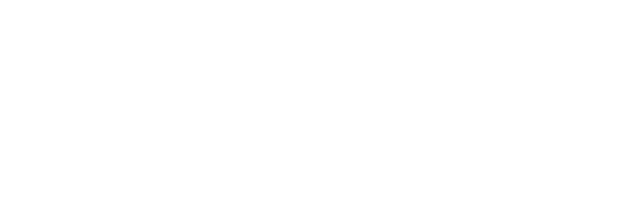
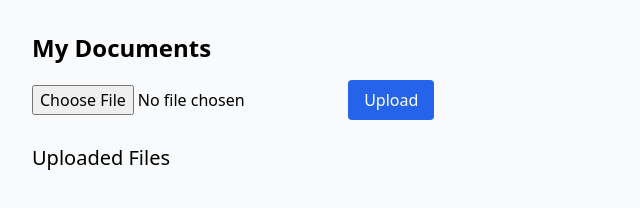
Before and after one commit to Piyushyadu1234/SecureDocumentStorageSystem, a plain HTML site: page frontend/dashboard.html in a window 1280 px wide. Shown: the whole page, without its empty margins (0-640 px from the left). Drawn offline with nearby package versions, Linux system fonts and the light colour scheme.

Commit message:
dashboard

```diff
--- a/frontend/dashboard.html
+++ b/frontend/dashboard.html
@@ -1,10 +1,19 @@
+<!-- /frontend/dashboard.html -->
 <!DOCTYPE html>
-<html>
+<html lang="en">
 <head>
-    <meta charset="utf-8" />
-    <title></title>
+    <meta charset="UTF-8" />
+    <title>Dashboard</title>
+    <script src="js/files.js" defer></script>
+    <script src="https://cdn.tailwindcss.com"></script>
 </head>
-<body>
+<body class="bg-gray-50 p-8">
+    <h1 class="text-2xl font-bold mb-4">My Documents</h1>
 
+    <input type="file" id="fileInput" />
+    <button onclick="uploadFile()" class="bg-blue-600 text-white px-4 py-2 rounded">Upload</button>
+
+    <h2 class="text-xl mt-6">Uploaded Files</h2>
+    <ul id="fileList" class="mt-2 space-y-2"></ul>
 </body>
 </html>
```
